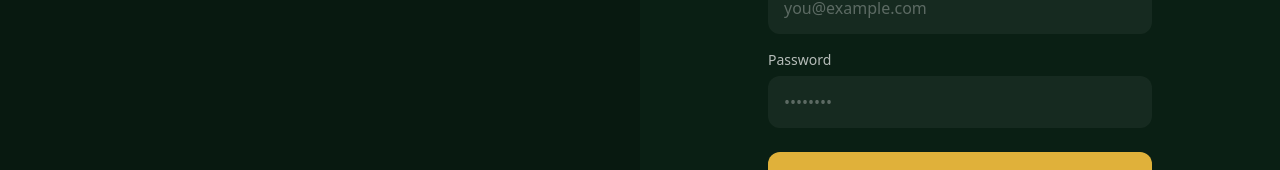
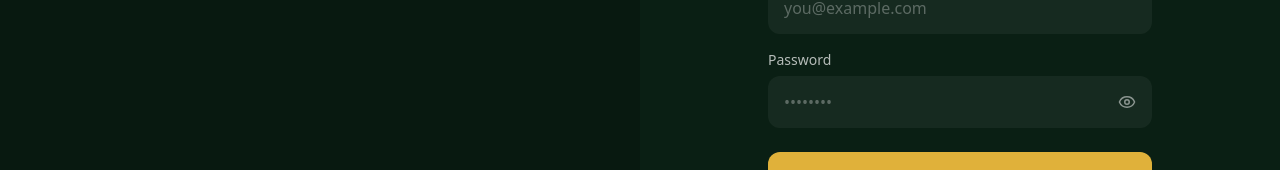
Before and after one commit to aokreative/dukapos, a React (Vite) app: page / in a window 1280 px wide. Shown: the part 342-512 px from the top of the page. Built offline with nearby package versions, Linux system fonts and the light colour scheme; no server answers.

Commit message:
feat: add password visibility toggle

```diff
--- a/src/pages/AuthPage.tsx
+++ b/src/pages/AuthPage.tsx
@@ -1,11 +1,12 @@
 import { useState } from 'react'
-import { Store, Loader2, Sparkles } from 'lucide-react'
+import { Store, Loader2, Sparkles, Eye, EyeOff } from 'lucide-react'
 import { supabase } from '../lib/cloud'
 
 export default function AuthPage() {
   const [isSignUp, setIsSignUp] = useState(false)
   const [email, setEmail] = useState('')
   const [password, setPassword] = useState('')
+  const [showPassword, setShowPassword] = useState(false)
   const [loading, setLoading] = useState(false)
   const [error, setError] = useState<string | null>(null)
 
@@ -111,15 +112,24 @@ export default function AuthPage() {
               </div>
               <div>
                 <label className="mb-1.5 block text-sm font-medium text-white/70">Password</label>
+                <div className="relative">
                   <input
-                  type="password"
+                    type={showPassword ? 'text' : 'password'}
                     required
                     value={password}
                     onChange={(e) => setPassword(e.target.value)}
-                  className="w-full rounded-xl border-none bg-white/5 px-4 py-3.5 text-white placeholder-white/30 outline-none transition focus:bg-white/10 focus:ring-2 focus:ring-gold-500/50"
+                    className="w-full rounded-xl border-none bg-white/5 px-4 py-3.5 pr-12 text-white placeholder-white/30 outline-none transition focus:bg-white/10 focus:ring-2 focus:ring-gold-500/50"
                     placeholder="••••••••"
                     minLength={6}
                   />
+                  <button
+                    type="button"
+                    onClick={() => setShowPassword(!showPassword)}
+                    className="absolute inset-y-0 right-0 flex items-center pr-4 text-white/50 hover:text-white/80 transition"
+                  >
+                    {showPassword ? <EyeOff size={18} /> : <Eye size={18} />}
+                  </button>
+                </div>
               </div>
             </div>
 
```
Lines whose indentation alone changed are shown as unchanged.
